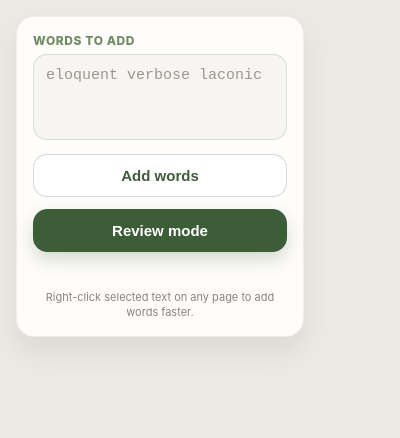
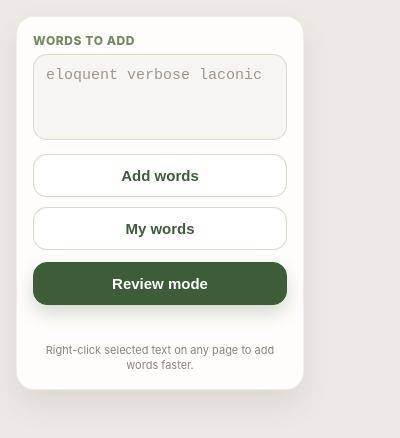
Before and after one commit to nwnspro/Bot, a browser extension: page src/chrome-extension/popup.html in a window 400 px wide. Drawn offline with Linux system fonts and the light colour scheme.

Commit message:
add My Words button to popup, remove elephant emoji from review header
Co-Authored-By: Claude Sonnet 4.6 <noreply@anthropic.com>

```diff
--- a/src/chrome-extension/popup.html
+++ b/src/chrome-extension/popup.html
@@ -67,6 +67,13 @@
       border: 1.5px solid rgba(61,92,56,.22);
     }
     #send:hover { background: #f4f2ee; }
+    #wordlist-btn {
+      margin-top: 10px;
+      background: #fff;
+      color: #3d5c38;
+      border: 1.5px solid rgba(61,92,56,.22);
+    }
+    #wordlist-btn:hover { background: #f4f2ee; }
     #status {
       margin-top: 10px;
       font-size: 12px;
@@ -90,6 +97,7 @@
     <label>Words to add</label>
     <textarea id="words" placeholder="eloquent verbose laconic"></textarea>
     <button id="send">Add words</button>
+    <button id="wordlist-btn">My words</button>
     <button id="study-btn">Review mode</button>
     <div id="status"></div>
     <div class="hint">Right-click selected text on any page to add words faster.</div>
--- a/src/chrome-extension/popup.js
+++ b/src/chrome-extension/popup.js
@@ -1,5 +1,9 @@
 document.getElementById('study-btn').addEventListener('click', () => {
 	chrome.tabs.create({ url: chrome.runtime.getURL('study.html') });
+});
+
+document.getElementById('wordlist-btn').addEventListener('click', () => {
+	chrome.tabs.create({ url: chrome.runtime.getURL('wordlist.html') });
 });
 
 const btn = document.getElementById('send');
```
Also changed, not shown: src/chrome-extension/study.html (+0 -1 lines).
